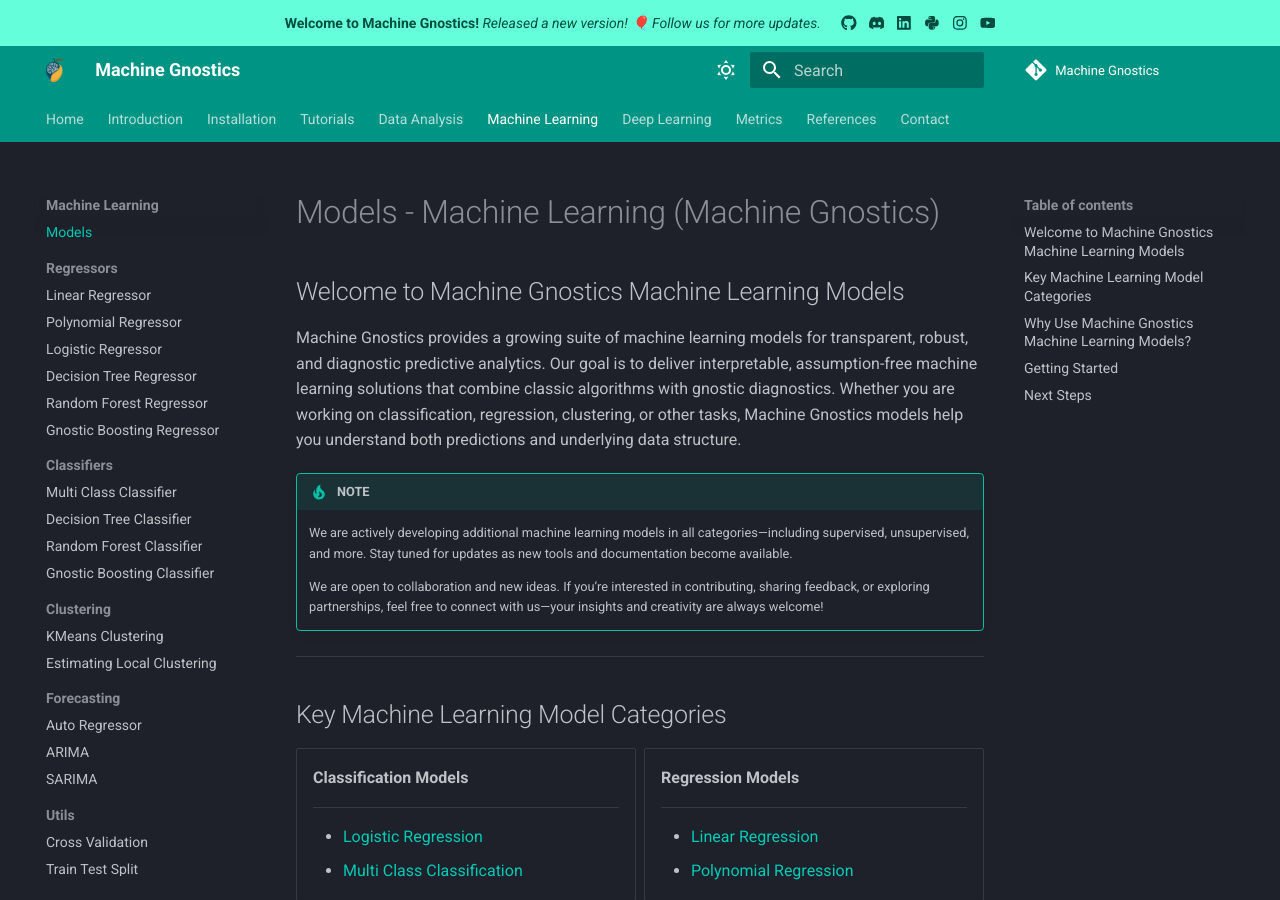
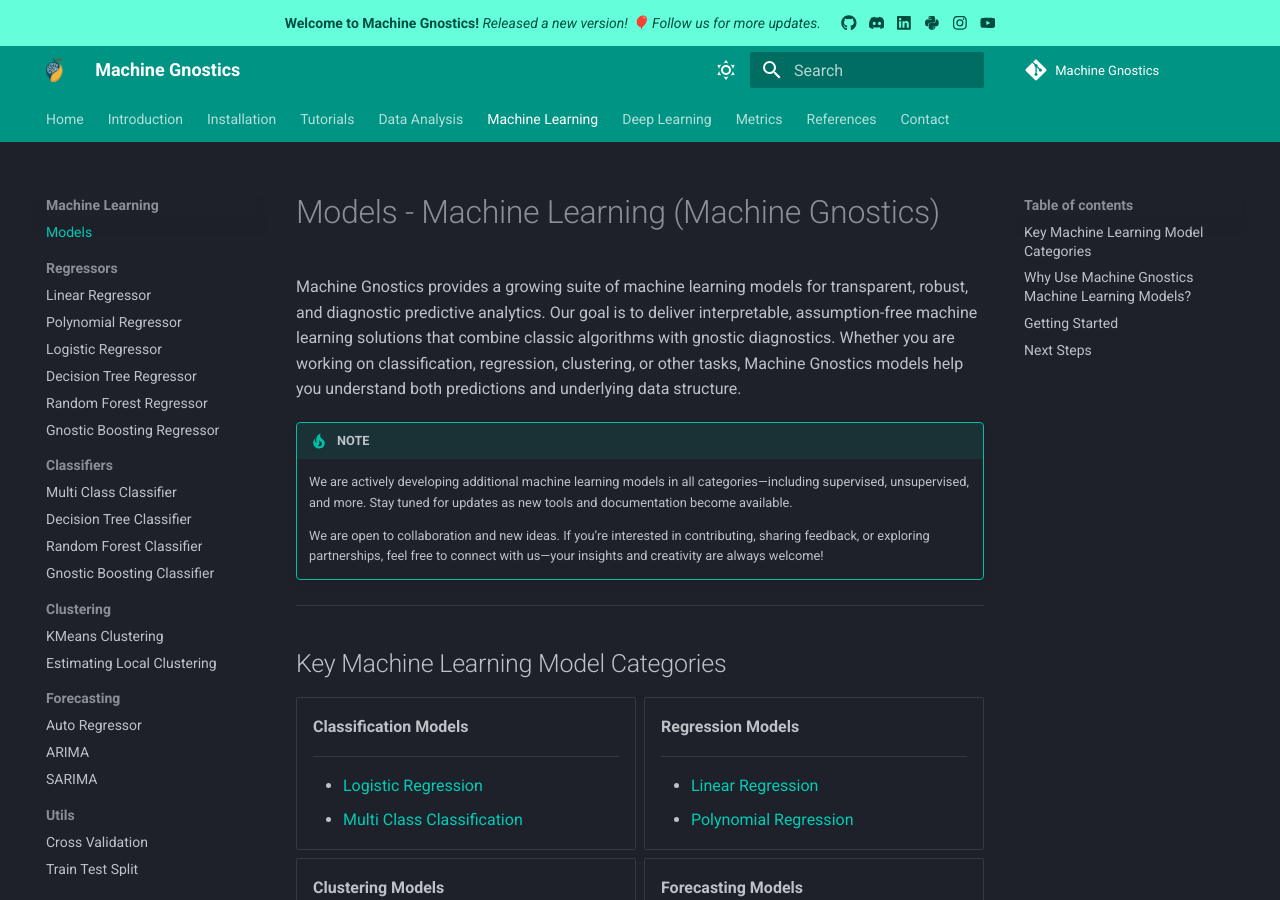
Before and after one commit to MachineGnostics/machinegnostics, an MkDocs documentation site: the page built from docs/models/ml_models.md, in a window 1280 px wide and 900 px high. Built offline with MkDocs 1.6.1 and Material for MkDocs 9.7.7, drawn with Linux system fonts in a browser that asks for light colours; plug-ins that fetch from the network failed and are left out; comment, search, counter and statistics services are not loaded; the version menu is left out.

Commit message:
content fix

```diff
--- a/docs/models/ml_models.md
+++ b/docs/models/ml_models.md
@@ -1,6 +1,4 @@
 # Models - Machine Learning (Machine Gnostics)
-
-## Welcome to Machine Gnostics Machine Learning Models
 
 Machine Gnostics provides a growing suite of machine learning models for transparent, robust, and diagnostic predictive analytics.
 Our goal is to deliver interpretable, assumption-free machine learning solutions that combine classic algorithms with gnostic diagnostics. Whether you are working on classification, regression, clustering, or other tasks, Machine Gnostics models help you understand both predictions and underlying data structure.
```
